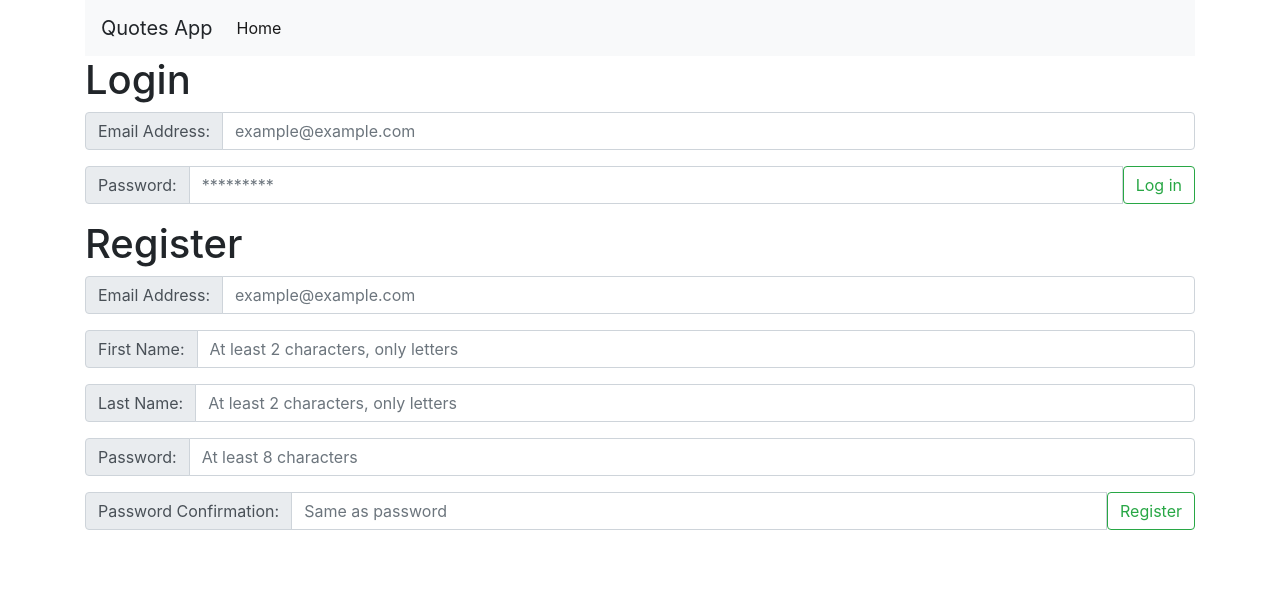
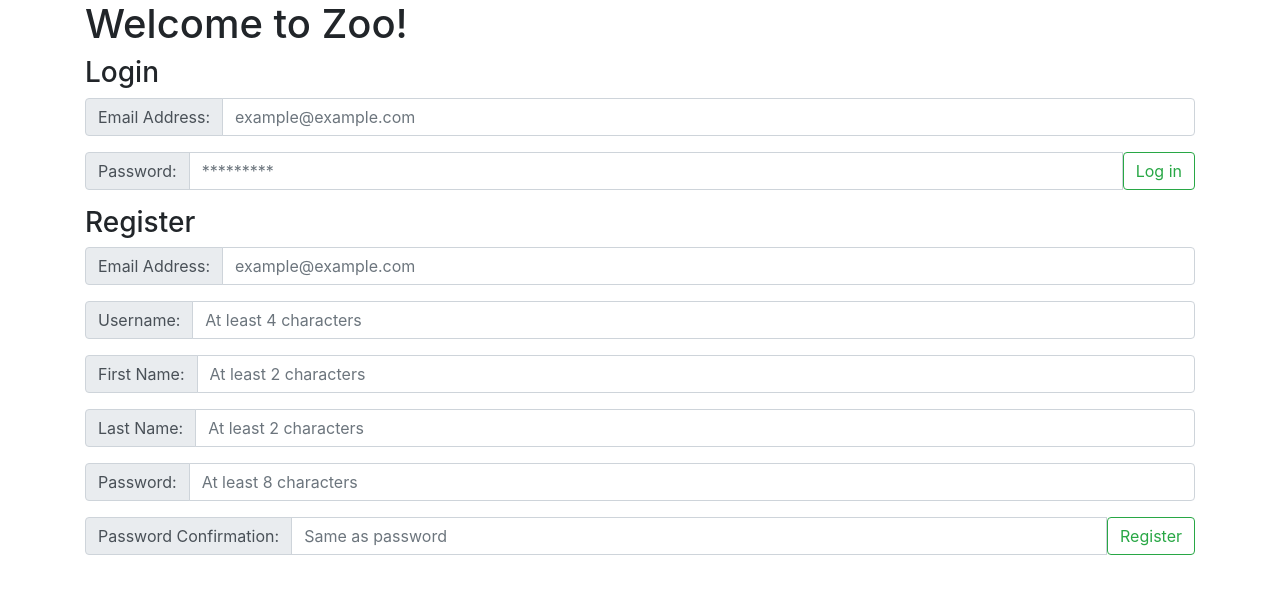
Before and after one commit to DorianLatchague/zoo_project, a Django app: page / in a window 1280 px wide. Shown: the top 594 px of the page. Run offline with Django 3.2, Linux system fonts and the light colour scheme; parts of the project's set-up code (start-up, migrations or seed data) failed here and were passed over; some libraries are stand-ins or nearby versions.

Commit message:
added edit user + removed some capitalization things

```diff
--- a/apps/logreg_app/templates/logreg_app/log_reg.html
+++ b/apps/logreg_app/templates/logreg_app/log_reg.html
@@ -9,15 +9,8 @@
     </head>
     <body>
         <div class="container">
-            <nav class="navbar navbar-expand-lg navbar-light bg-light">
-                <a class="navbar-brand">Quotes App</a>
-                <ul class="navbar-nav mr-auto">
-                    <li class="nav-item active">
-                        <a class="nav-link" href="/">Home<span class="sr-only">(current)</span></a>
-                    </li>
-                </ul>
-            </nav>
-            <h1>Login</h1>
+            <h1>Welcome to Zoo!</h1>
+            <h3>Login</h3>
             <form action="/logging_in" method="post">
                 {% csrf_token %}
                 <div class="input-group mb-3">
@@ -48,7 +41,7 @@
                 {% endfor %}
                 {% endif %}
             </form>
-            <h1>Register</h1>
+            <h3>Register</h3>
             <form action="/registering" method="post">
                 {% csrf_token %}
                 <div class="input-group mb-3">
@@ -66,9 +59,22 @@
                 {% endif %}
                 <div class="input-group mb-3">
                     <div class="input-group-prepend">
+                        <span class="input-group-text" id="basic-addon1">Username:</span>
+                    </div>
+                <input name="username" type="text" placeholder="At least 4 characters" class="form-control">
+                </div>
+                {% if messages %}
+                {% for message in messages %}
+                {% if message.extra_tags == "username" %}
+                <p style="color: red">{{ message }}</p>
+                {% endif %}
+                {% endfor %}
+                {% endif %}
+                <div class="input-group mb-3">
+                    <div class="input-group-prepend">
                         <span class="input-group-text" id="basic-addon1">First Name:</span>
                     </div>
-                <input name="first_name" type="text" placeholder="At least 2 characters, only letters" class="form-control">
+                <input name="first_name" type="text" placeholder="At least 2 characters" class="form-control">
                 </div>
                 {% if messages %}
                 {% for message in messages %}
@@ -81,7 +87,7 @@
                     <div class="input-group-prepend">
                         <span class="input-group-text" id="basic-addon3">Last Name:</span>
                     </div>
-                    <input name="last_name" type="text" placeholder="At least 2 characters, only letters" class="form-control" id="basic-url">
+                    <input name="last_name" type="text" placeholder="At least 2 characters" class="form-control" id="basic-url">
                 </div>
                 {% if messages %}
                 {% for message in messages %}
--- a/apps/logreg_app/views.py
+++ b/apps/logreg_app/views.py
@@ -36,7 +36,7 @@ def registering(request):
             return redirect('/')
         else:
             pw_hash = bcrypt.hashpw(request.POST['password'].encode(), bcrypt.gensalt())
-            info = Users.objects.create(first_name=str.capitalize(request.POST['first_name']), last_name=str.capitalize(request.POST['last_name']), email=request.POST['email'], password=pw_hash)
+            info = Users.objects.create(username=request.POST['username'], first_name=str.capitalize(request.POST['first_name']), last_name=str.capitalize(request.POST['last_name']), email=request.POST['email'], password=pw_hash)
             request.session['id'] = info.id
             return redirect('/zoo/create_zoo')
     else:
@@ -49,7 +49,7 @@ def edit(request, id):
             }
             return render(request, 'logreg_app/edit.html', context)
         else:
-            return redirect('/zoo/1')
+            return redirect('/zoo')
     else:
         return redirect('/')
 def editing(request, id):
@@ -62,13 +62,14 @@ def editing(request, id):
                 return redirect('/myaccount/'+str(id))
             else:
                 user = Users.objects.get(id=int(id))
+                user.username = request.POST['username']
                 user.first_name = request.POST['first_name']
                 user.last_name = request.POST['last_name']
                 user.email = request.POST['email']
                 user.save()
                 return redirect('/myaccount/'+str(id))
         else:
-            return redirect('/zoo/1')
+            return redirect('/zoo')
     return redirect('/myaccount/'+str(id))
 def logout(request):
     request.session.clear()
--- a/apps/zoo_app/templates/zoo_app/base.html
+++ b/apps/zoo_app/templates/zoo_app/base.html
@@ -42,16 +42,17 @@
     <body>
         {% block nav %}
         <nav class="navbar navbar-expand-lg navbar-light bg-light">
-            <a class="navbar-brand">{{user.first_name}}</a>
+            <a class="navbar-brand">{{user.username}}</a>
             <!-- <img src="" alt="titleimg"> -->
             <div class="mr-auto">
                 <a style="display: inline; color: black;" class="nav-link" href="/zoo/{{zoo.id}}">Current Zoo</a>
                 <a style="cursor: pointer; display: inline;" id="daily_log" class="nav-link">Day {{user.day}}</a>
                 <a style="display: inline;" class="nav-link">{{user.money}} ZooCash</a>
             </div>
-            <a  style="color: black;" class="nav-link" href="/zoo">Your Zoos</a>
+            <a style="color: black;" class="nav-link" href="/zoo">Your Zoos</a>
             <a style="color: black; cursor: pointer;" class="nav-link" data-toggle="confirmation" data-btn-ok-label="Continue" data-btn-ok-class="btn-outline-success" data-btn-cancel-label="Go Back" data-btn-cancel-class="btn-outline-danger" data-title="Are you sure?" data-content="Pressing 'Continue' will move you on to the next day." href="/zoo/advance_day">Next Day</a>
             <a id="rules" style="color: black; cursor: pointer;" class="nav-item nav-link">Rules</a>
+            <a href="/myaccount/{{user.id}}" style="color: black" class="nav-link">Manage your Account</a>
             <a style="color: black;" href="/logout" class="nav-item nav-link">Log out</a>
         </nav>
         {% endblock nav %}
--- a/apps/zoo_app/templates/zoo_app/zoo.html
+++ b/apps/zoo_app/templates/zoo_app/zoo.html
@@ -1,7 +1,7 @@
 {% extends 'zoo_app/base.html' %}
 
 {% block main %}
-<div class="zoo" style="padding: 10px; width: 800px; height: 305px; border: 2px solid black;">
+<div class="zoo" style="padding: 10px; margin: 20px auto; width: 800px; height: 305px; border: 2px solid black;">
     <div>
         <h1 style="display: inline-block; margin-top : 0;">{{zoo.name}}</h1>
         <img src="../../static/zoo_app/img/{{zoo.get_weather_display}}.gif" alt="{{zoo.get_weather_display}}" style="width: 80px; height: auto; border: 2px solid black; float: right;">
--- a/apps/zoo_app/views.py
+++ b/apps/zoo_app/views.py
@@ -25,7 +25,7 @@ def creating_zoo(request):
         if user.money < 35000:
             messages.error(request, "<p style='color: red;'>You cannot afford this.</p>", extra_tags="money")
         else:
-            zoo = Zoo.objects.create_zoo(user, str.capitalize(request.POST['name']))
+            zoo = Zoo.objects.create_zoo(user, request.POST['name'])
             return redirect('/zoo/'+str(zoo.id))
     return redirect('/zoo/create_zoo')
 
```
Also changed, not shown: apps/logreg_app/models.py (+15 -7 lines), apps/logreg_app/templates/logreg_app/edit.html (+14 -2 lines), apps/logreg_app/migrations/0004_users_username.py (added).
